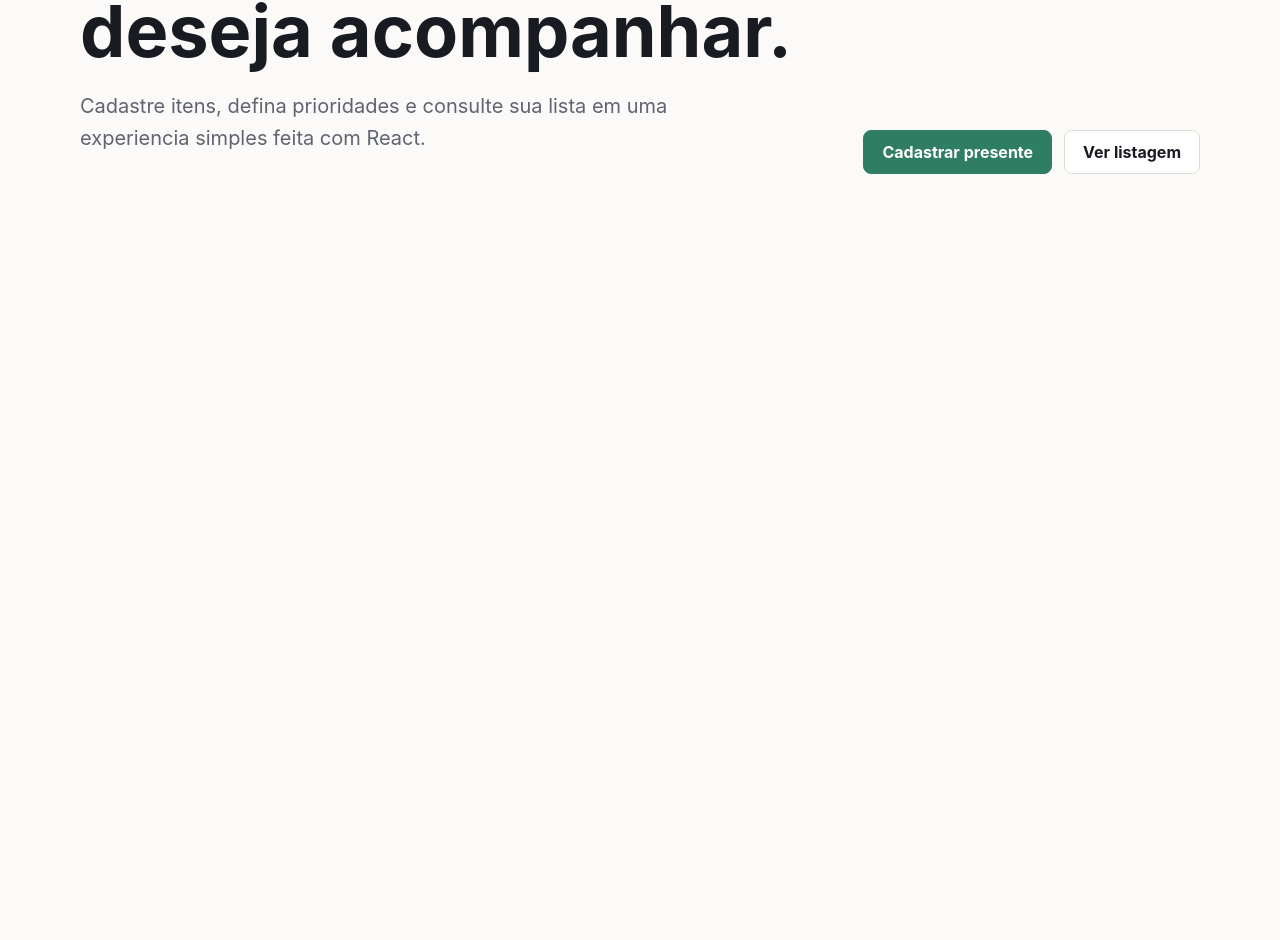
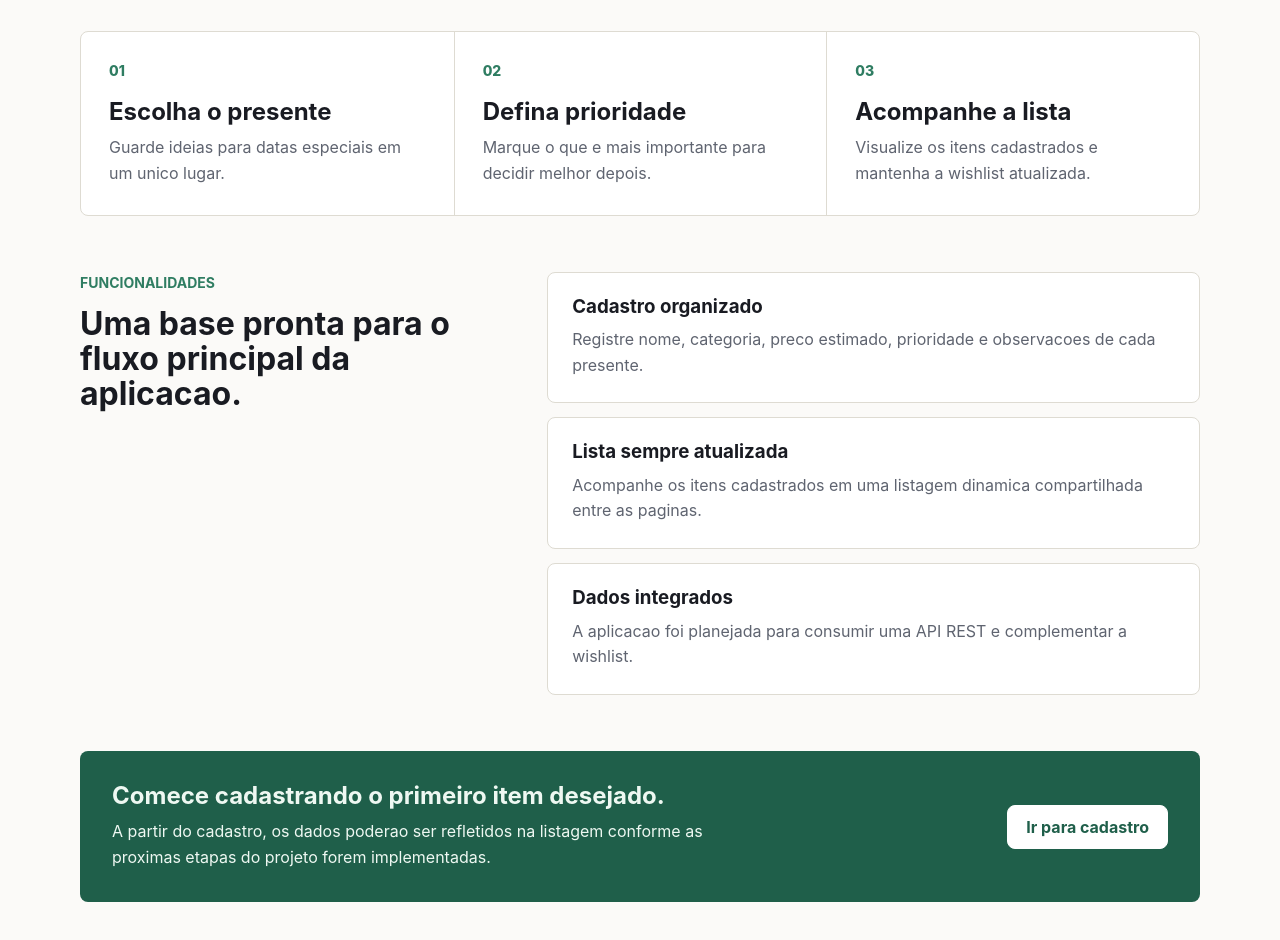
Before and after one commit to pribeiroms/ativ-pratica-2-tecweb, a React (Vite) app: page / in a window 1280 px wide. Shown: the part 554-1494 px from the top of the page. Before the commit the page ends 800 px from the top, so only its background shows below. Built offline with nearby package versions, Linux system fonts and the light colour scheme.

Commit message:
feat(home): criar página inicial com apresentação da aplicação

```diff
--- a/src/App.css
+++ b/src/App.css
@@ -62,6 +62,12 @@
   padding: 72px 0;
 }
 
+.home-page {
+  display: flex;
+  flex-direction: column;
+  gap: 56px;
+}
+
 .hero-page {
   display: grid;
   grid-template-columns: minmax(0, 1fr) auto;
@@ -112,6 +118,94 @@
   background: var(--surface);
 }
 
+.home-summary {
+  display: grid;
+  grid-template-columns: repeat(3, minmax(0, 1fr));
+  border: 1px solid var(--border);
+  border-radius: 8px;
+  background: var(--surface);
+  overflow: hidden;
+}
+
+.home-summary article {
+  padding: 28px;
+}
+
+.home-summary article + article {
+  border-left: 1px solid var(--border);
+}
+
+.home-summary span {
+  display: inline-flex;
+  margin-bottom: 20px;
+  color: var(--accent);
+  font-size: 14px;
+  font-weight: 800;
+}
+
+.home-summary h2,
+.feature-card h3,
+.home-cta h2 {
+  margin-bottom: 10px;
+}
+
+.home-summary p,
+.feature-card p,
+.home-cta p {
+  margin-bottom: 0;
+}
+
+.feature-section {
+  display: grid;
+  grid-template-columns: minmax(220px, 0.8fr) minmax(0, 1.2fr);
+  gap: 32px;
+  align-items: start;
+}
+
+.feature-section h2 {
+  max-width: 420px;
+  font-size: 32px;
+}
+
+.feature-grid {
+  display: grid;
+  gap: 14px;
+}
+
+.feature-card {
+  padding: 24px;
+  border: 1px solid var(--border);
+  border-radius: 8px;
+  background: var(--surface);
+}
+
+.home-cta {
+  display: flex;
+  align-items: center;
+  justify-content: space-between;
+  gap: 24px;
+  padding: 32px;
+  border-radius: 8px;
+  color: #eef8f2;
+  background: #1f5f4a;
+}
+
+.home-cta h2,
+.home-cta p {
+  color: inherit;
+}
+
+.home-cta p {
+  max-width: 660px;
+}
+
+.home-cta .button.primary {
+  flex: 0 0 auto;
+  color: #1f5f4a;
+  background: #ffffff;
+  border-color: #ffffff;
+}
+
 @media (max-width: 720px) {
   .app-header {
     align-items: flex-start;
@@ -128,6 +222,25 @@
     align-items: start;
   }
 
+  .home-summary,
+  .feature-section {
+    grid-template-columns: 1fr;
+  }
+
+  .home-summary article + article {
+    border-top: 1px solid var(--border);
+    border-left: 0;
+  }
+
+  .home-cta {
+    align-items: flex-start;
+    flex-direction: column;
+  }
+
+  .home-cta .button.primary {
+    width: 100%;
+  }
+
   .page {
     padding: 48px 0;
   }
--- a/src/pages/Home.jsx
+++ b/src/pages/Home.jsx
@@ -1,8 +1,27 @@
 import { Link } from 'react-router-dom'
+
+const funcionalidades = [
+  {
+    title: 'Cadastro organizado',
+    description:
+      'Registre nome, categoria, preco estimado, prioridade e observacoes de cada presente.',
+  },
+  {
+    title: 'Lista sempre atualizada',
+    description:
+      'Acompanhe os itens cadastrados em uma listagem dinamica compartilhada entre as paginas.',
+  },
+  {
+    title: 'Dados integrados',
+    description:
+      'A aplicacao foi planejada para consumir uma API REST e complementar a wishlist.',
+  },
+]
 
 function Home() {
   return (
-    <section className="page hero-page">
+    <section className="page home-page">
+      <div className="hero-page">
         <div>
           <p className="eyebrow">Wishlist compartilhada</p>
           <h1>Organize os presentes que voce deseja acompanhar.</h1>
@@ -20,6 +39,54 @@ function Home() {
             Ver listagem
           </Link>
         </div>
+      </div>
+
+      <div className="home-summary">
+        <article>
+          <span>01</span>
+          <h2>Escolha o presente</h2>
+          <p>Guarde ideias para datas especiais em um unico lugar.</p>
+        </article>
+        <article>
+          <span>02</span>
+          <h2>Defina prioridade</h2>
+          <p>Marque o que e mais importante para decidir melhor depois.</p>
+        </article>
+        <article>
+          <span>03</span>
+          <h2>Acompanhe a lista</h2>
+          <p>Visualize os itens cadastrados e mantenha a wishlist atualizada.</p>
+        </article>
+      </div>
+
+      <div className="feature-section">
+        <div>
+          <p className="eyebrow">Funcionalidades</p>
+          <h2>Uma base pronta para o fluxo principal da aplicacao.</h2>
+        </div>
+
+        <div className="feature-grid">
+          {funcionalidades.map((item) => (
+            <article className="feature-card" key={item.title}>
+              <h3>{item.title}</h3>
+              <p>{item.description}</p>
+            </article>
+          ))}
+        </div>
+      </div>
+
+      <div className="home-cta">
+        <div>
+          <h2>Comece cadastrando o primeiro item desejado.</h2>
+          <p>
+            A partir do cadastro, os dados poderao ser refletidos na listagem
+            conforme as proximas etapas do projeto forem implementadas.
+          </p>
+        </div>
+        <Link className="button primary" to="/cadastro">
+          Ir para cadastro
+        </Link>
+      </div>
     </section>
   )
 }
```
Lines whose indentation alone changed are shown as unchanged.
